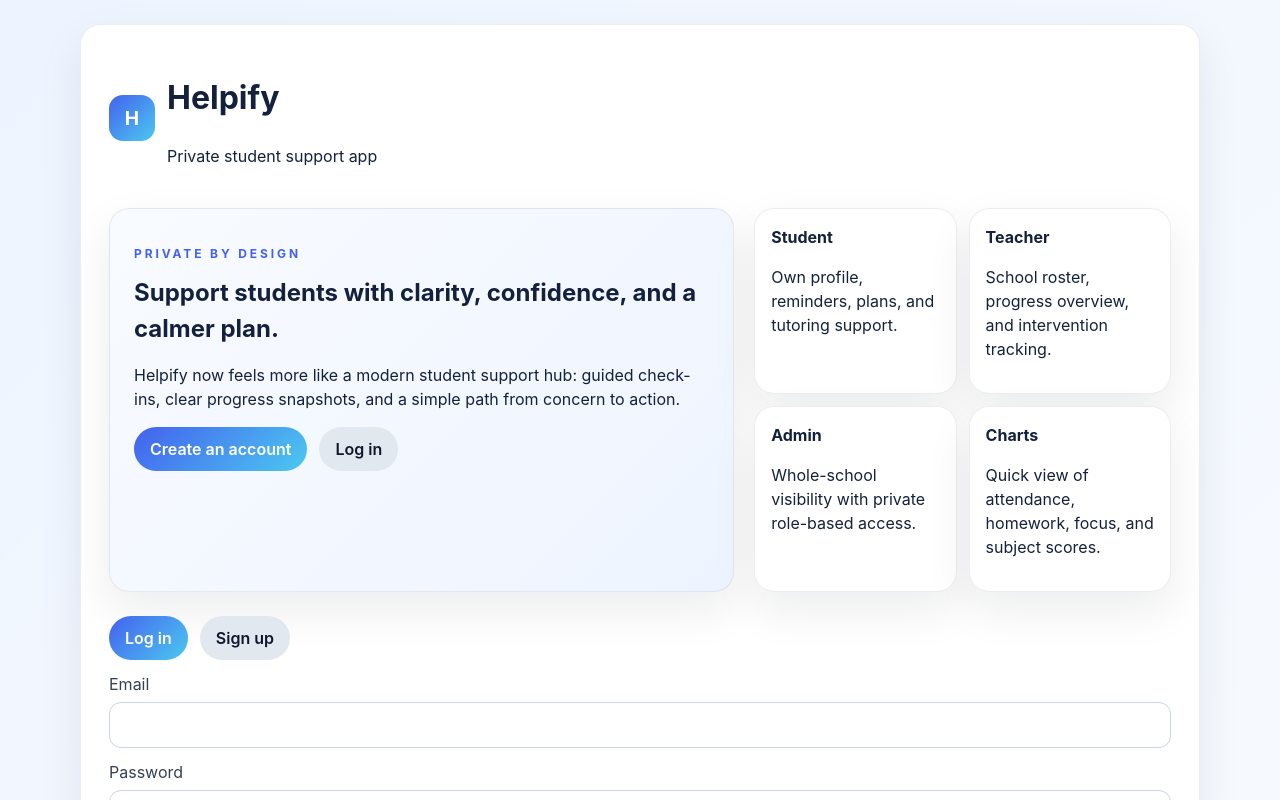
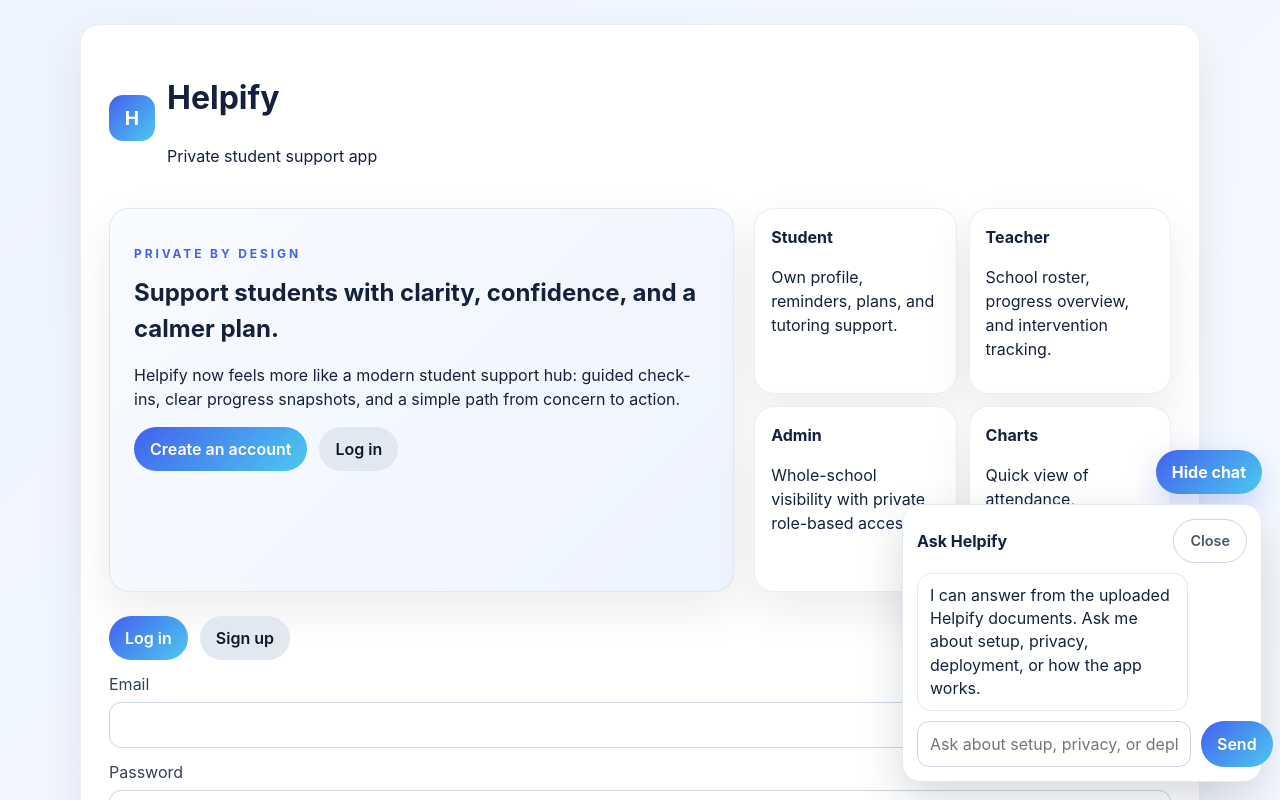
Before and after one commit to shaikhabdur28-collab/Helpify, a React (Vite) app: page / in a window 1280 px wide. Shown: the top 800 px of the page. Built offline with nearby package versions, Linux system fonts and the light colour scheme.

Commit message:
Make chat widget visible

```diff
--- a/App.jsx
+++ b/App.jsx
@@ -338,6 +338,7 @@ function App() {
   const [savedStudentId, setSavedStudentId] = useState(null)
   const [reminderForm, setReminderForm] = useState(DEFAULT_REMINDER)
   const [chatInput, setChatInput] = useState('')
+  const [chatOpen, setChatOpen] = useState(true)
   const [chatMessages, setChatMessages] = useState([
     { id: 'welcome', role: 'assistant', text: 'I can answer from the uploaded Helpify documents. Ask me about setup, privacy, deployment, or how the app works.' },
   ])
@@ -425,6 +426,33 @@ function App() {
   }, [activeStudent, dashboardProfile, currentUser])
 
   const isTeacherOrAdmin = currentUser?.role === 'teacher' || currentUser?.role === 'admin'
+
+  const chatWidget = (
+    <div className="floating-chat-shell">
+      <button className="floating-chat-toggle" type="button" onClick={() => setChatOpen((prev) => !prev)}>
+        {chatOpen ? 'Hide chat' : 'Open chat'}
+      </button>
+      {chatOpen ? (
+        <div className="floating-chat-card">
+          <div className="floating-chat-header">
+            <strong>Ask Helpify</strong>
+            <button className="ghost small" type="button" onClick={() => setChatOpen(false)}>Close</button>
+          </div>
+          <div className="chat-messages compact">
+            {chatMessages.map((message) => (
+              <div key={message.id} className={`chat-bubble ${message.role}`}>
+                {message.text}
+              </div>
+            ))}
+          </div>
+          <form className="chat-form" onSubmit={sendChatMessage}>
+            <input value={chatInput} onChange={(e) => setChatInput(e.target.value)} placeholder="Ask about setup, privacy, or deployment" />
+            <button className="primary" type="submit">Send</button>
+          </form>
+        </div>
+      ) : null}
+    </div>
+  )
   const stats = useMemo(() => aggregateSchoolStats(students), [students])
   const progressCards = useMemo(() => buildProgressCards(studentForm), [studentForm])
   const studyPlan = useMemo(() => buildStudyPlan(studentForm), [studentForm])
@@ -708,6 +736,7 @@ function App() {
           <button className="ghost" type="button" onClick={resetDemoData}>Reset demo data</button>
           <p className="muted small">Demo accounts: student@helpify.app / student123, teacher@helpify.app / teacher123, admin@helpify.app / admin123.</p>
         </div>
+        {chatWidget}
       </div>
     )
   }
@@ -746,6 +775,7 @@ function App() {
             <button className="ghost" type="button" onClick={signOut}>Log out</button>
           </div>
         </div>
+        {chatWidget}
       </div>
     )
   }
--- a/src/styles.css
+++ b/src/styles.css
@@ -92,6 +92,12 @@ textarea { min-height: 88px; resize: vertical; }
 .assistant-chat { border: 1px solid rgba(67, 97, 238, 0.2); box-shadow: inset 0 1px 0 rgba(255,255,255,0.7); }
 .chat-card { border: 1px solid #e2e8f0; border-radius: 18px; padding: 14px; background: linear-gradient(135deg, #f8fbff, #eef4ff); }
 .chat-messages { display: flex; flex-direction: column; gap: 10px; max-height: 280px; overflow: auto; margin-bottom: 12px; }
+.floating-chat-shell { position: fixed; right: 18px; bottom: 18px; z-index: 50; display: flex; flex-direction: column; align-items: flex-end; gap: 10px; }
+.floating-chat-toggle { border: none; border-radius: 999px; background: linear-gradient(135deg, #4361ee, #4cc9f0); color: white; padding: 10px 16px; font-weight: 700; box-shadow: 0 10px 30px rgba(67, 97, 238, 0.25); }
+.floating-chat-card { width: min(360px, calc(100vw - 24px)); border-radius: 18px; padding: 14px; background: white; border: 1px solid #e2e8f0; box-shadow: 0 18px 45px rgba(15, 23, 42, 0.16); }
+.floating-chat-header { display: flex; justify-content: space-between; align-items: center; margin-bottom: 10px; }
+.chat-messages.compact { max-height: 220px; margin-bottom: 10px; }
+.small { font-size: 0.9rem; }
 .chat-bubble { max-width: 82%; padding: 10px 12px; border-radius: 14px; line-height: 1.45; }
 .chat-bubble.user { margin-left: auto; background: linear-gradient(135deg, #4361ee, #4cc9f0); color: white; }
 .chat-bubble.assistant { background: white; border: 1px solid #e2e8f0; }
```
Also changed, not shown: 5 other files (tests, documents, lock files or other folders).
